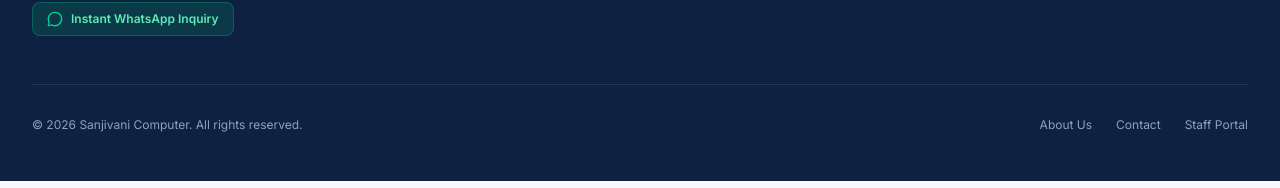
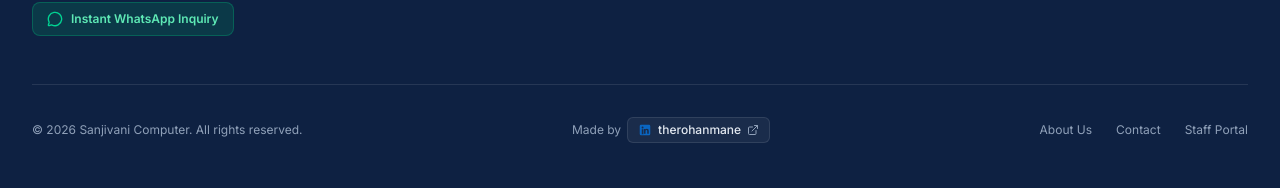
Before and after one commit to therohanmane/SANJIVANI, a React (Vite) app in the folder frontend/: page / in a window 1280 px wide. Shown: the part 7774-7962 px from the top of the page. Built offline with nearby package versions, Linux system fonts and the light colour scheme; no server answers.

Commit message:
Add professional developer credit with LinkedIn link in footer

```diff
--- a/frontend/src/components/Footer.jsx
+++ b/frontend/src/components/Footer.jsx
@@ -150,10 +150,34 @@ const Footer = () => {
         </div>
 
         {/* Bottom Bar */}
-        <div className="pt-8 flex flex-col sm:flex-row items-center justify-between gap-4 text-xs text-slate-400">
+        <div className="pt-8 flex flex-col md:flex-row items-center justify-between gap-4 text-xs text-slate-400">
           <p>
             &copy; {new Date().getFullYear()} {settings.brandName}. All rights reserved.
           </p>
+
+          {/* Professional Developer Credit */}
+          <div className="flex items-center gap-1.5 text-xs text-slate-400">
+            <span>Made by</span>
+            <a
+              href="https://www.linkedin.com/in/rohan-mane-5bb217289/"
+              target="_blank"
+              rel="noopener noreferrer"
+              className="inline-flex items-center gap-1.5 px-2.5 py-1 rounded-md bg-white/5 hover:bg-white/10 text-slate-200 hover:text-white border border-white/10 transition-colors font-medium group"
+              title="Connect with Rohan Mane on LinkedIn"
+            >
+              <svg
+                className="w-3.5 h-3.5 text-[#0A66C2] group-hover:scale-110 transition-transform"
+                viewBox="0 0 24 24"
+                fill="currentColor"
+                aria-hidden="true"
+              >
+                <path d="M19 3a2 2 0 0 1 2 2v14a2 2 0 0 1-2 2H5a2 2 0 0 1-2-2V5a2 2 0 0 1 2-2h14m-.5 15.5v-5.3a3.26 3.26 0 0 0-3.26-3.26c-.85 0-1.84.52-2.28 1.3v-1.11h-2.79v8.37h2.79v-4.93c0-.77.62-1.4 1.39-1.4a1.4 1.4 0 0 1 1.4 1.4v4.93h2.75M6.46 10.9v8.37H9.2V10.9H6.46M7.83 6.2a1.66 1.66 0 1 0 0 3.32 1.66 1.66 0 0 0 0-3.32Z" />
+              </svg>
+              <span>therohanmane</span>
+              <ExternalLink className="w-3 h-3 text-slate-400 group-hover:text-slate-200" />
+            </a>
+          </div>
+
           <div className="flex items-center gap-6">
             <Link to="/about" className="hover:text-slate-200 transition-colors">About Us</Link>
             <Link to="/contact" className="hover:text-slate-200 transition-colors">Contact</Link>
```
